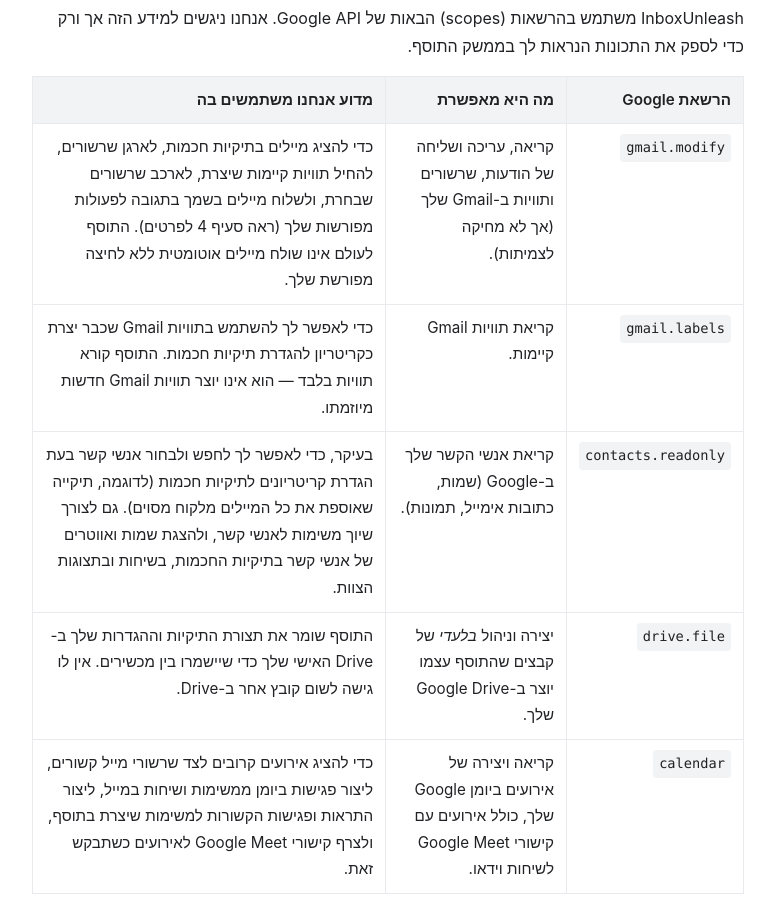
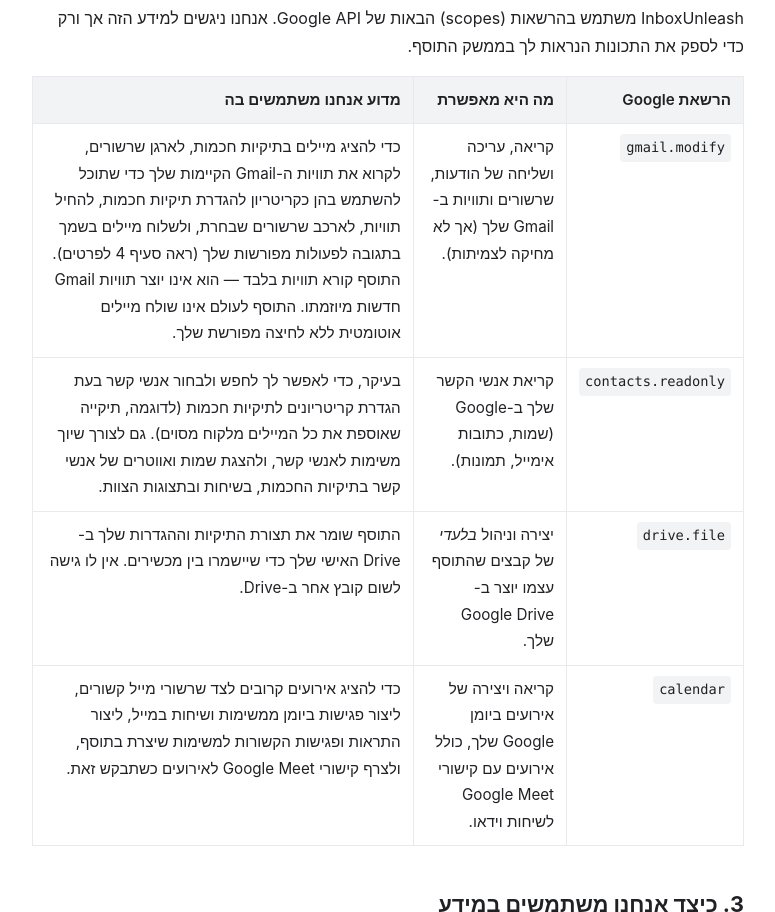
Before and after one commit to InboxUnleash/inboxunleash-legal, a plain HTML site: page privacy-policy-he.html in a window 1280 px wide. Shown: the part 860-1772 px from the top of the page, without its empty margins (252-1027 px from the left). Drawn offline with Linux system fonts and the light colour scheme.

Commit message:
privacy-policy-he.html

```diff
--- a/privacy-policy-he.html
+++ b/privacy-policy-he.html
@@ -102,7 +102,7 @@
 </div>
 
 <h1>מדיניות פרטיות</h1>
-<p class="meta">עודכן לאחרונה: 26 במאי, 2026</p>
+<p class="meta">עודכן לאחרונה: 16 ביוני, 2026</p>
 
 <p>
   מדיניות פרטיות זו מתארת כיצד <strong>InboxUnleash</strong> ("התוסף", "אנחנו") מטפל במידע שלך.
@@ -151,15 +151,10 @@
     <tr>
       <td><code>gmail.modify</code></td>
       <td>קריאה, עריכה ושליחה של הודעות, שרשורים ותוויות ב-Gmail שלך (אך לא מחיקה לצמיתות).</td>
-      <td>כדי להציג מיילים בתיקיות חכמות, לארגן שרשורים, להחיל תוויות קיימות שיצרת, לארכב שרשורים שבחרת, ולשלוח
-          מיילים בשמך בתגובה לפעולות מפורשות שלך (ראה סעיף 4 לפרטים). התוסף לעולם אינו שולח מיילים אוטומטית
-          ללא לחיצה מפורשת שלך.</td>
-    </tr>
-    <tr>
-      <td><code>gmail.labels</code></td>
-      <td>קריאת תוויות Gmail קיימות.</td>
-      <td>כדי לאפשר לך להשתמש בתוויות Gmail שכבר יצרת כקריטריון להגדרת תיקיות חכמות. התוסף קורא תוויות בלבד
-          — הוא אינו יוצר תוויות Gmail חדשות מיוזמתו.</td>
+      <td>כדי להציג מיילים בתיקיות חכמות, לארגן שרשורים, לקרוא את תוויות ה-Gmail הקיימות שלך כדי שתוכל
+          להשתמש בהן כקריטריון להגדרת תיקיות חכמות, להחיל תוויות, לארכב שרשורים שבחרת, ולשלוח מיילים בשמך
+          בתגובה לפעולות מפורשות שלך (ראה סעיף 4 לפרטים). התוסף קורא תוויות בלבד — הוא אינו יוצר תוויות
+          Gmail חדשות מיוזמתו. התוסף לעולם אינו שולח מיילים אוטומטית ללא לחיצה מפורשת שלך.</td>
     </tr>
     <tr>
       <td><code>contacts.readonly</code></td>
@@ -245,8 +240,9 @@
 <h2>5. היכן נשמרים הנתונים שלך</h2>
 <ul>
   <li>
-    <strong>באופן מקומי בדפדפן שלך:</strong> התוסף שומר במטמון אנשי קשר, תצורות תיקיות, משימות ומצב ממשק
-    באחסון המקומי של הדפדפן. נתונים אלה אינם עוזבים את המכשיר שלך.
+    <strong>באופן מקומי בדפדפן שלך:</strong> התוסף שומר במטמון אנשי קשר, תצורות תיקיות, משימות, מצב ממשק
+    ומטא-דאטא של מיילים באחסון המקומי של הדפדפן. מטא-דאטא של מיילים כוללת כתובות שולח ונמען, שורות נושא,
+    תאריכים ומזהי שרשורים — אך <em>לא</em> את תוכן גוף המיילים. נתונים אלה אינם עוזבים את המכשיר שלך.
   </li>
   <li>
     <strong>ב-Google Drive האישי שלך:</strong> הגדרות התיקיות החכמות וההגדרות נשמרות בתיקייה ייעודית
```
